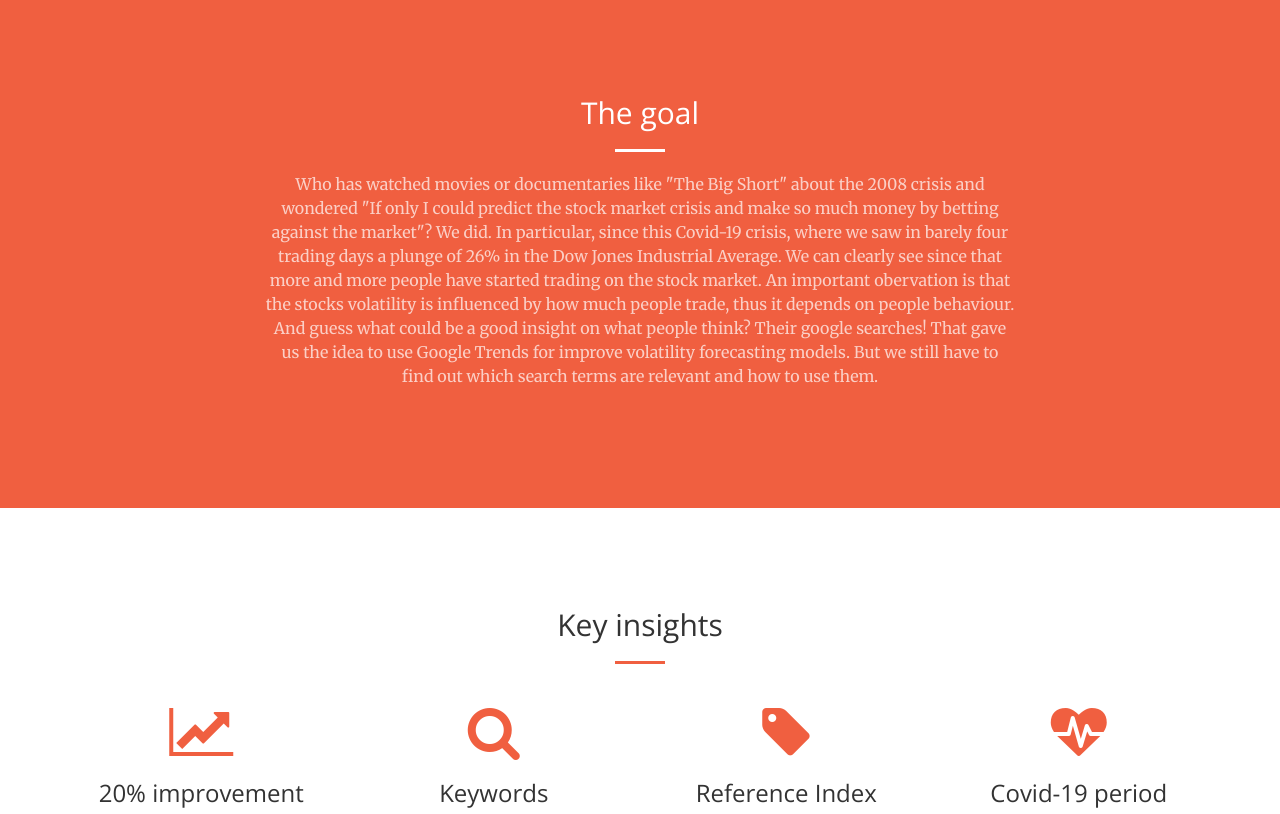
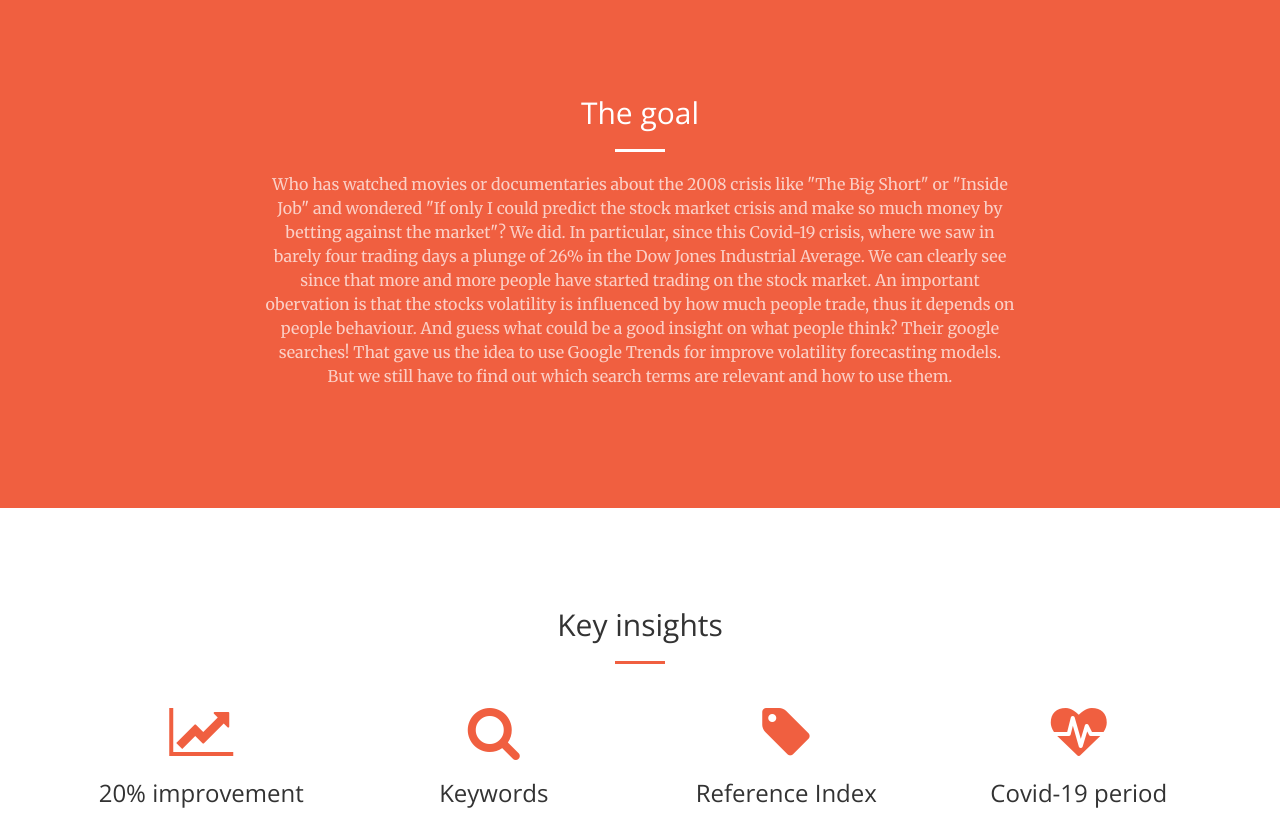
Before and after one commit to Laragervaise/forecasting-stock-volatility, a Jekyll site: the page built from index.html, in a window 1280 px wide and 900 px high, scrolled down 818 px, cut to the strip 86-900 px from the top of the window. Built offline with Jekyll 4.4.1, drawn with Linux system fonts in a browser that asks for light colours.

Commit message:
Update goals.html

```diff
--- a/_includes/goals.html
+++ b/_includes/goals.html
@@ -4,7 +4,7 @@
             <div class="col-lg-8 col-lg-offset-2 text-center">
                 <h2 class="section-heading">The goal</h2>
                 <hr class="light">
-                <p class="text-faded">Who has watched movies or documentaries like "The Big Short" about the 2008 crisis and wondered
+                <p class="text-faded">Who has watched movies or documentaries about the 2008 crisis like "The Big Short" or "Inside Job" and wondered
                     "If only I could predict the stock market crisis and make so much money by betting against the market"? We did.
                     In particular, since this Covid-19 crisis, where we saw in barely four trading days a plunge of 26% in the Dow Jones Industrial Average.
                     We can clearly see since that more and more people have started trading on the stock market.
```
